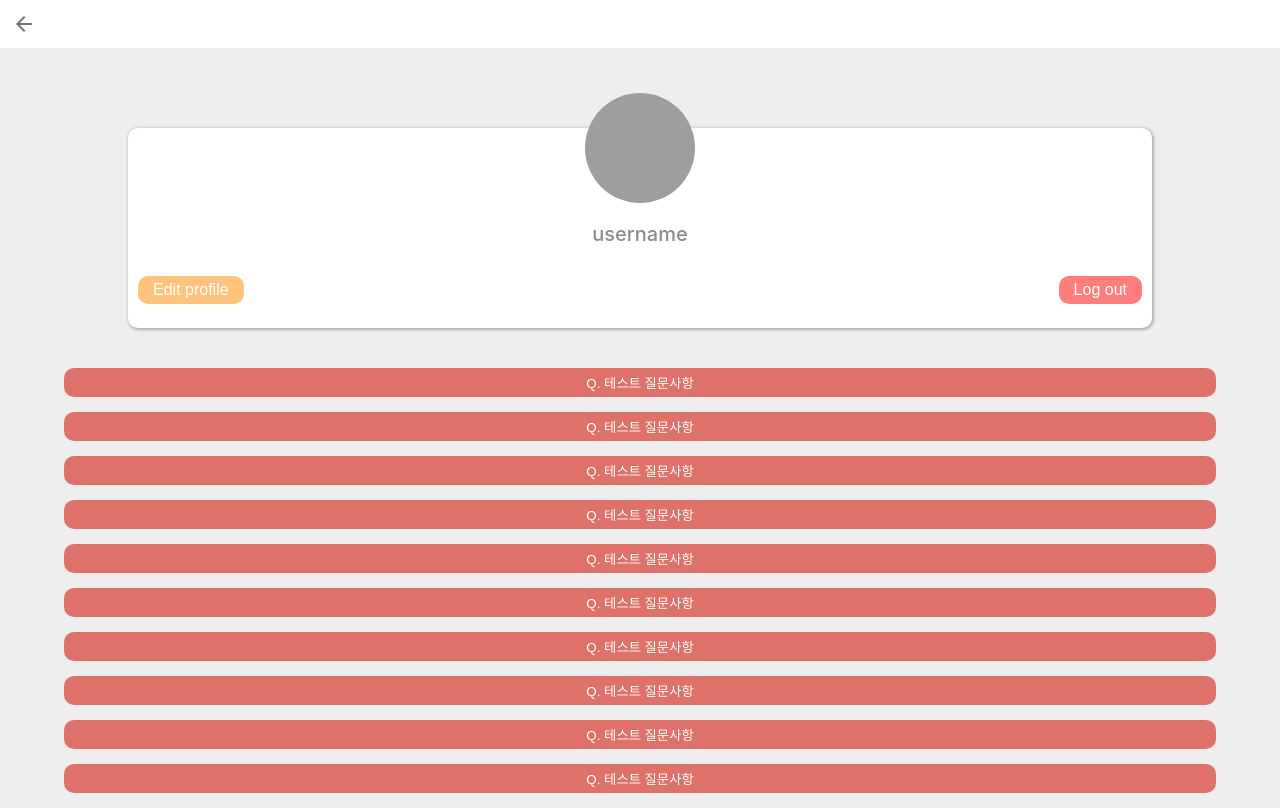
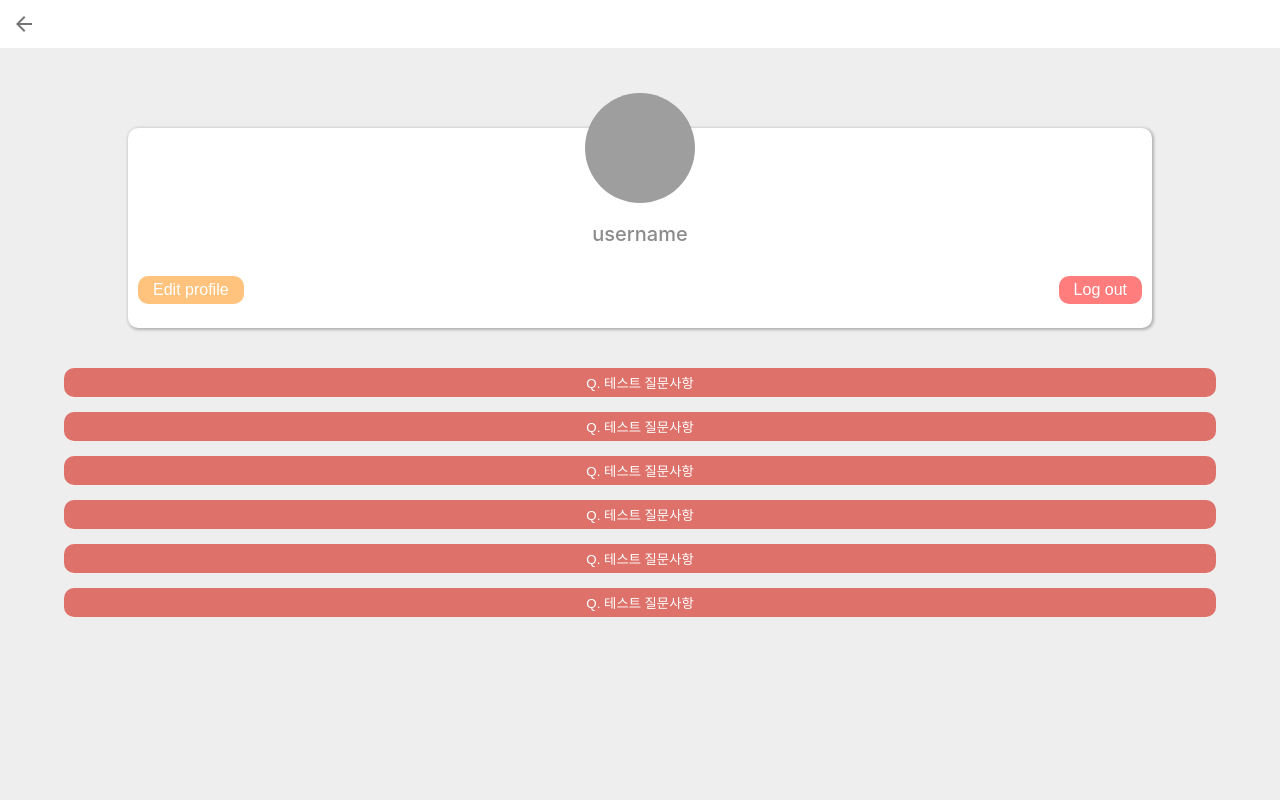
Before and after one commit to coldexpression/jbnu-guide-project, a React (Create React App) app: page /profile in a window 1280 px wide. Built offline with nearby package versions, Linux system fonts and the light colour scheme; grey boxes are pictures that could not be loaded.

Commit message:
Fix: set min-height of background color

```diff
--- a/src/pages/ProfilePage/ProfilePage.css
+++ b/src/pages/ProfilePage/ProfilePage.css
@@ -1,5 +1,6 @@
 .profilepage {
   background-color: #eee;
+  min-height: 100vh;
 }
 
 .profilepage__header {
--- a/src/pages/ProfilePage/ProfilePage.js
+++ b/src/pages/ProfilePage/ProfilePage.js
@@ -15,10 +15,10 @@ const ProfilePage = () => {
     { id: 4, question: "Q. 테스트 질문사항", answer: "A. blahblah" },
     { id: 5, question: "Q. 테스트 질문사항", answer: "A. blahblah" },
     { id: 6, question: "Q. 테스트 질문사항", answer: "A. blahblah" },
-    { id: 7, question: "Q. 테스트 질문사항", answer: "A. blahblah" },
-    { id: 8, question: "Q. 테스트 질문사항", answer: "A. blahblah" },
-    { id: 9, question: "Q. 테스트 질문사항", answer: "A. blahblah" },
-    { id: 10, question: "Q. 테스트 질문사항", answer: "A. blahblah" },
+    // { id: 7, question: "Q. 테스트 질문사항", answer: "A. blahblah" },
+    // { id: 8, question: "Q. 테스트 질문사항", answer: "A. blahblah" },
+    // { id: 9, question: "Q. 테스트 질문사항", answer: "A. blahblah" },
+    // { id: 10, question: "Q. 테스트 질문사항", answer: "A. blahblah" },
   ]);
 
   const [user, setUser] = useState({ id: "kimyb" });
```
Also changed, not shown: 1 other file (tests, documents, lock files or other folders).
